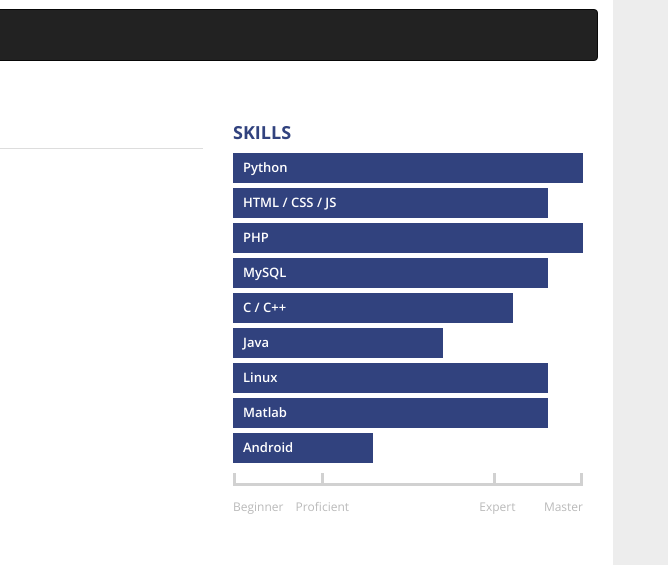
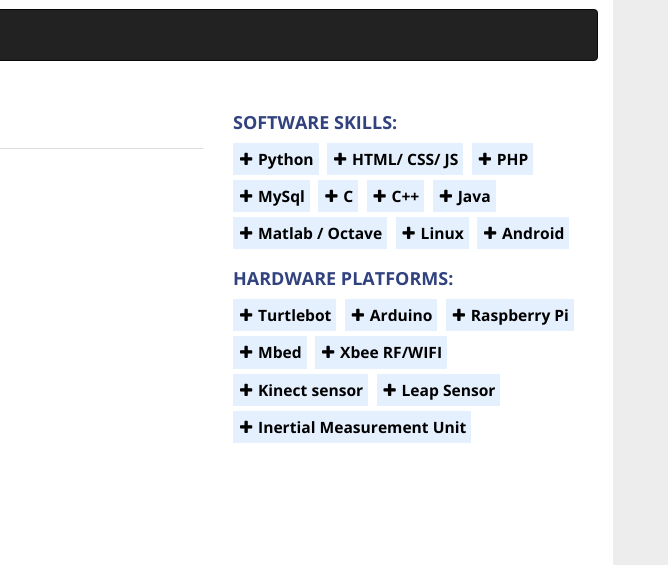
Before and after one commit to suhas-nithyanand/Portfolio, a plain HTML site: page robotics.html in a window 1280 px wide. Shown: the part 177-742 px from the top of the page, 612-1280 px from the left. Drawn offline with nearby package versions, Linux system fonts and the light colour scheme.

Commit message:
skills CSS Updated

```diff
--- a/css/main.css
+++ b/css/main.css
@@ -374,6 +374,35 @@ HOBBIES
   top: 6px;
   left: 7px;
 }
+
+/*******************************************
+SKILL NEW DESIGN
+*******************************************/
+.skill_new{
+  color: #000000;
+  display: inline-block;
+  margin-right: 5px;
+  margin-bottom: 5px;
+  padding: 5px 5px 5px 25px;
+/*  background: #A75265;*/
+/*  background: #002266;*/
+  background: #e5e5ff;
+   background: #e5f0ff;
+  position: relative;
+  font-size: 1.2em;
+  font-weight: 700;
+}
+.skill_new:before{
+  content: "\f067";
+  font-family: FontAwesome;
+  font-style: normal;
+  font-weight: normal;
+  position: absolute;
+  top: 6px;
+  left: 7px;
+}
+
+
 /*******************************************
 MEDIA
 *******************************************/
--- a/robotics.html
+++ b/robotics.html
@@ -127,26 +127,39 @@
 	<div class="col-sm-4"> <!--divsion of coulmns 5-->
 	<!--------------------------- SKILLS -------------------->
 
-          <div class="box">
-            <h2>Skills</h2>
-            <div class="skills">
-	       <div class="item-skills" data-percent="1.0">Python</div>
-              <div class="item-skills" data-percent="0.90">HTML / CSS / JS</div>
-              <div class="item-skills" data-percent="1.0">PHP</div>
-              <div class="item-skills" data-percent=".9">MySQL</div>
-              <div class="item-skills" data-percent="0.8">C / C++</div>
-              <div class="item-skills" data-percent="0.6">Java</div>
-		<div class="item-skills" data-percent="0.9">Linux</div>
-		<div class="item-skills" data-percent="0.9">Matlab</div>
-		<div class="item-skills" data-percent="0.4">Android</div>
-              <div class="skills-legend clearfix">
-                <div class="legend-left legend">Beginner</div>
-                <div class="legend-left legend"><span>Proficient</span></div>
-                <div class="legend-right legend"><span>Expert</span></div>
-                <div class="legend-right legend">Master</div>
-              </div>
-            </div>
+
+         <div  style = "font-size: 1.3em">
+
+
+          <div class="box" >
+          <a class="text-left" style = "color:#31427E;"><h4><b>SOFTWARE SKILLS:</b></h4></a>
+            <div class="skill_new">Python</div>
+            <div class="skill_new">HTML/ CSS/ JS</div>
+            <div class="skill_new">PHP</div>
+            <div class="skill_new">MySql</div>
+	    <div class="skill_new">C</div>
+		<div class="skill_new">C++</div>
+	    <div class="skill_new">Java</div>
+	       <div class="skill_new">Matlab / Octave</div>
+		 <div class="skill_new">Linux</div>
+		<div class="skill_new">Android</div>
           </div>
+
+
+	    <div class="box" >
+          <a class="text-left" style = "color:#31427E;"><h4><b>HARDWARE PLATFORMS:</b></h4></a>
+	     <div class="skill_new">Turtlebot</div>
+            <div class="skill_new">Arduino </div>
+            <div class="skill_new">Raspberry Pi</div>
+            <div class="skill_new">Mbed</div>
+            <div class="skill_new">Xbee RF/WIFI</div>
+	    <div class="skill_new">Kinect sensor</div>
+	    <div class="skill_new">Leap Sensor</div>
+	       <div class="skill_new">Inertial Measurement Unit </div>
+
+
+          </div>
+
 
 	<!--------------------------- SKILLS-CLOSE -------------------------->
 
```
Also changed, not shown: embedded.html (+31 -19 lines), projects.html (+32 -19 lines), 4 other files.
